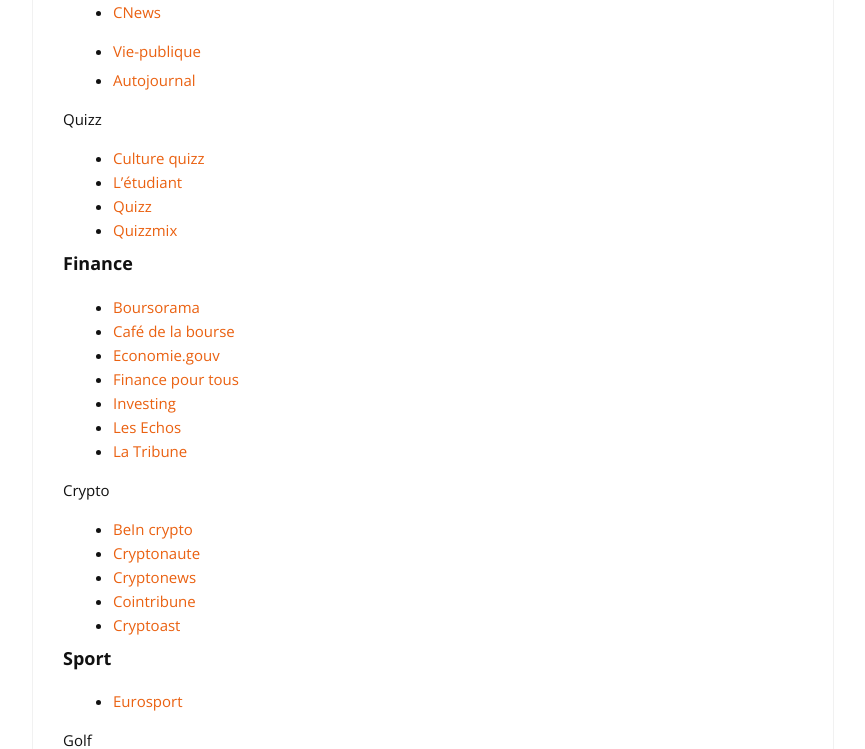
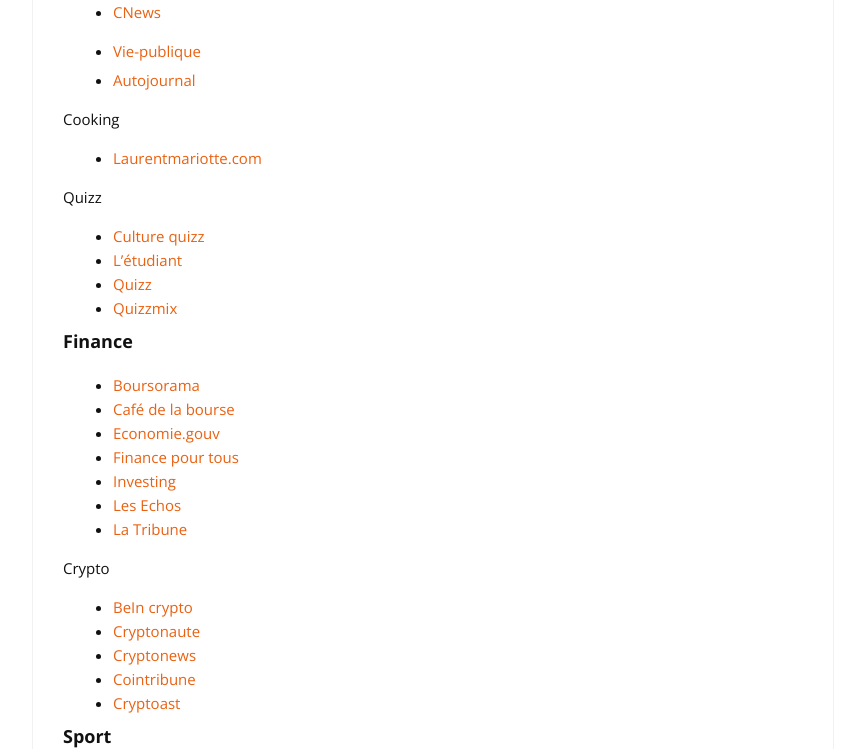
Before and after one commit to cylmat/cylmat.github.io, a Jekyll site: the page built from _pages/news.md, in a window 1280 px wide and 900 px high, scrolled down 1444 px, cut to the strip 151-900 px from the top of the window. Shown: the whole strip, without its empty margins (207-1072 px from the left). Built offline with Jekyll 4.4.1, drawn with Linux system fonts in a browser that asks for light colours; nearby versions of some CDN libraries.

Commit message:
Update news.md

```diff
--- a/_pages/news.md
+++ b/_pages/news.md
@@ -60,6 +60,9 @@
 
 - [Autojournal](https://www.autojournal.fr)
 
+Cooking
++ [Laurentmariotte.com](https://www.laurentmariotte.com/petits-plats-en-equilibre)
+
 Quizz
 + [Culture quizz](https://www.culturequizz.com)
 + [L'étudiant](https://www.letudiant.fr/quiz/culture-generale.html)
```
